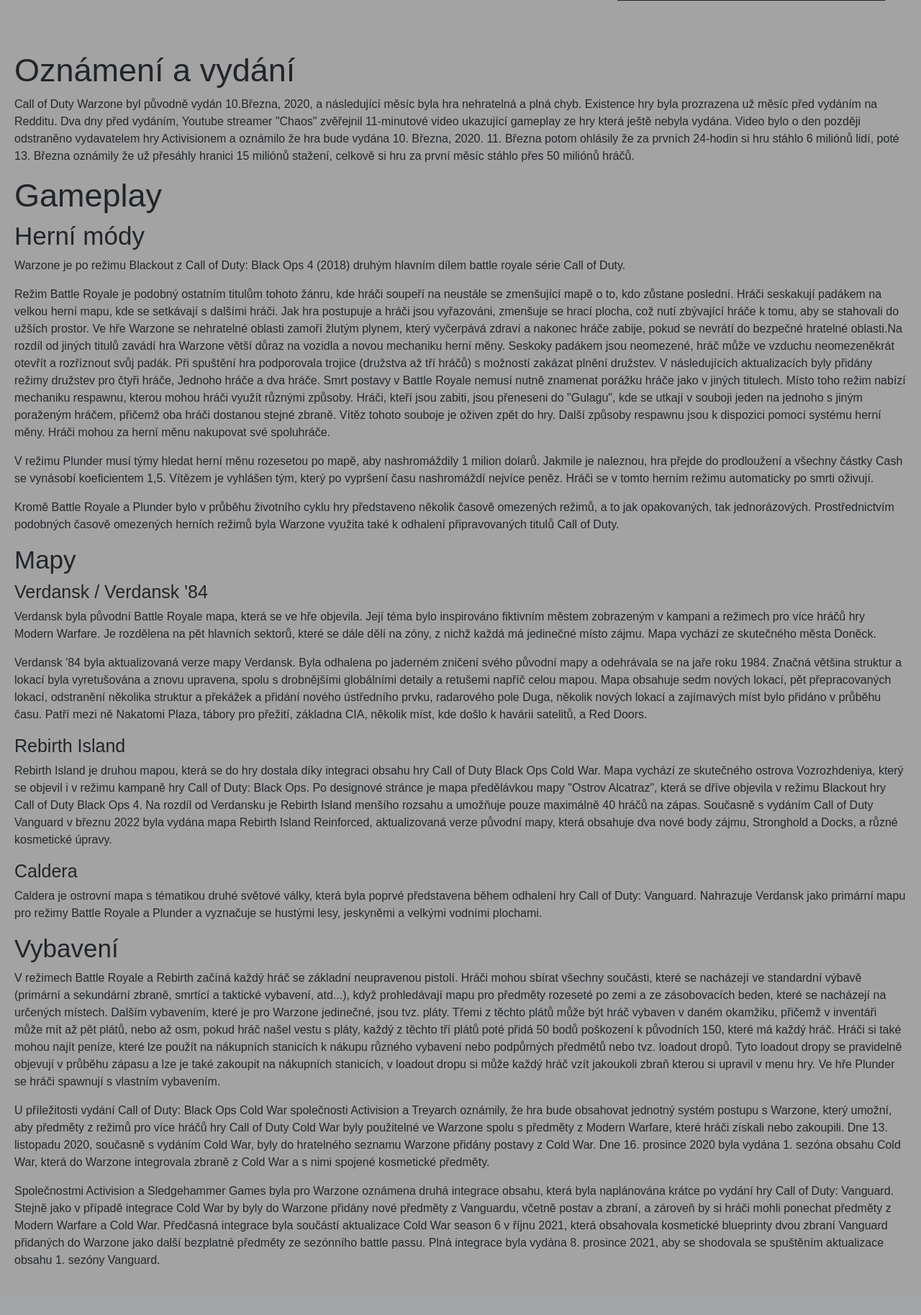
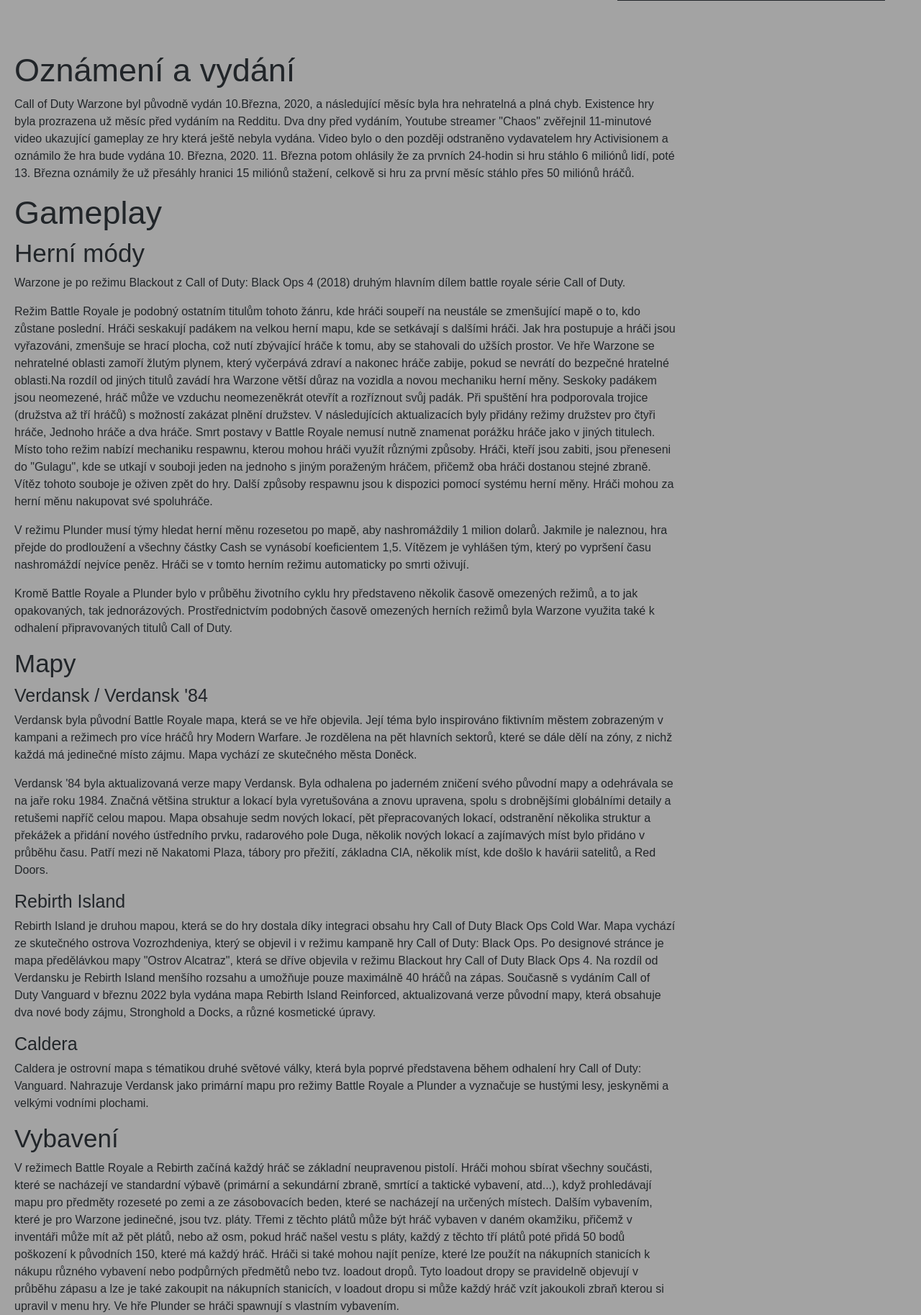
Before and after one commit to Lukascech84/wzwiki, a PHP site: page / in a window 1280 px wide. Shown: the part 1626-3453 px from the top of the page at 72% size. Before the commit the page ends 3385 px from the top, so only its background shows below. Run offline with PHP 8.4, Linux system fonts and the light colour scheme.

Commit message:
Update styles.css

```diff
--- a/css/styles.css
+++ b/css/styles.css
@@ -24,7 +24,7 @@ h4{
 
 article {
     float: left;
-    width: 100vw;
+    width: 75vw;
     padding: 20px;
 }
 
```
